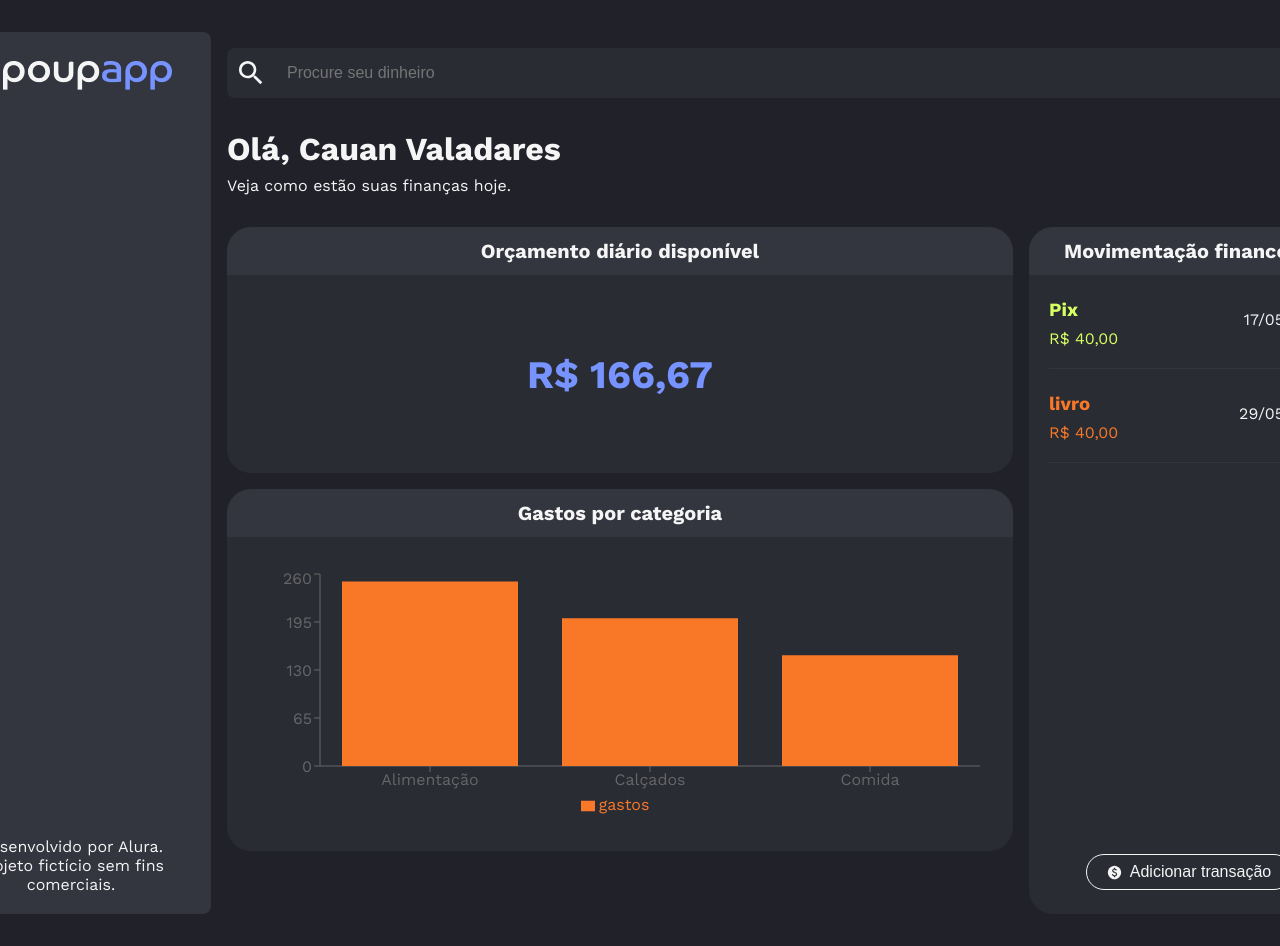
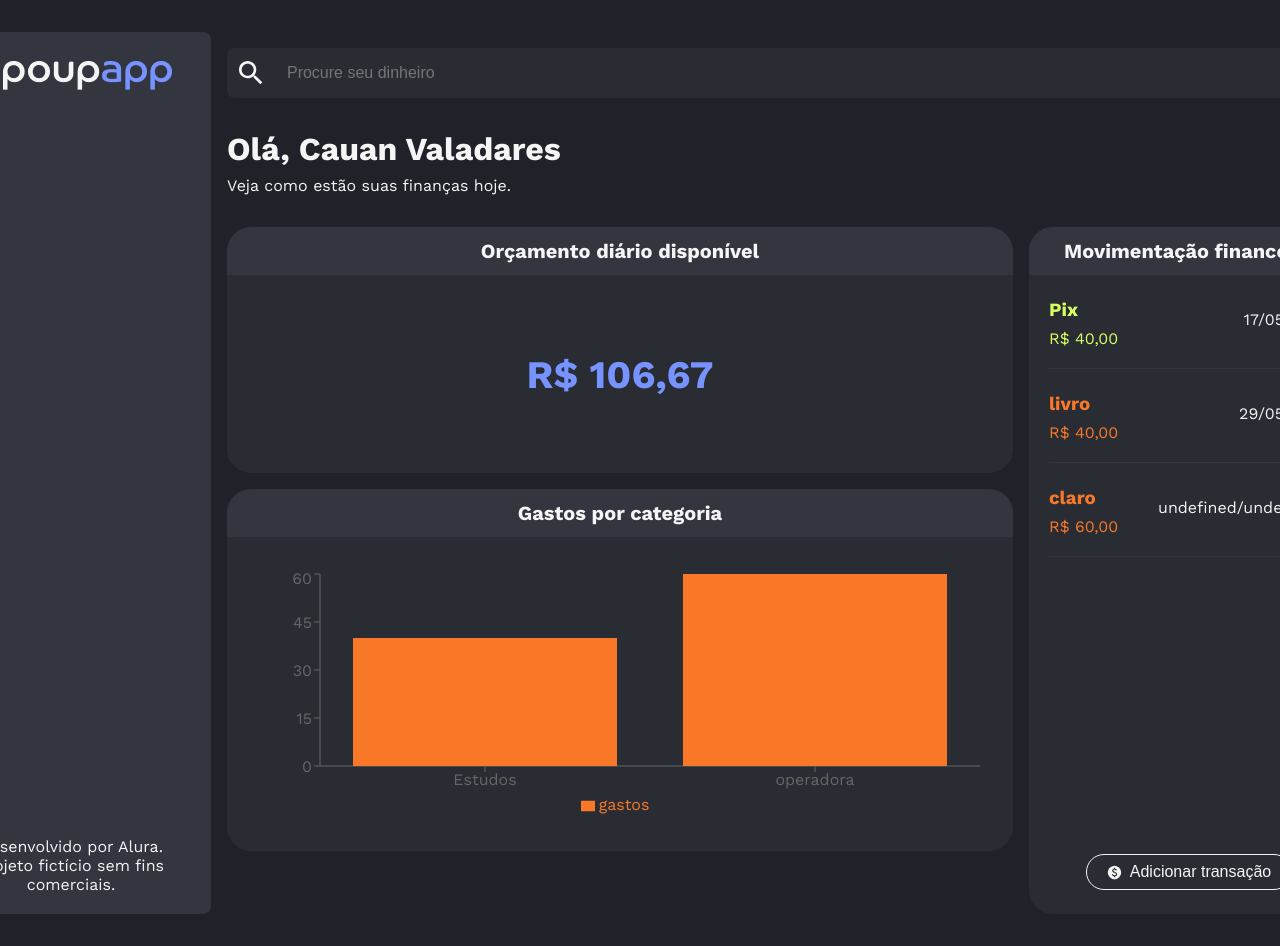
Before and after one commit to CauanVSVV/poupapp, a React (Vite) app: page /home in a window 1280 px wide. Shown: the top 946 px of the page. Built offline with nearby package versions, Linux system fonts and the light colour scheme; data requests are answered from the project's data file.

Commit message:
feat: implement financial balance chart with expense tracking by category

```diff
--- a/db.json
+++ b/db.json
@@ -4,13 +4,19 @@
       "id": "0710",
       "nome": "Cauan Valadares",
       "renda": "5000",
-      "orcamentoDiario": 166.66666666666666
+      "orcamentoDiario": 106.66666666666666
     },
     {
       "id": "f576",
       "nome": "Cauan Valadares",
       "renda": "5000",
       "orcamentoDiario": 166.66666666666666
+    },
+    {
+      "id": "5d3f",
+      "nome": "Cauan Valadares",
+      "renda": "2500",
+      "orcamentoDiario": 83.33333333333333
     }
   ],
   "transacoes": [
@@ -31,6 +37,15 @@
       "categoria": "Estudos",
       "data": "2025-05-29",
       "userId": "0710"
+    },
+    {
+      "id": "6b50",
+      "nome": "claro",
+      "valor": 60,
+      "tipo": "despesa",
+      "categoria": "operadora",
+      "data": "",
+      "userId": "0710"
     }
   ]
 }
--- a/src/componentes/BalancoFinanceiro/index.tsx
+++ b/src/componentes/BalancoFinanceiro/index.tsx
@@ -1,26 +1,19 @@
 import { BarChart, XAxis, YAxis, Tooltip, Legend, Bar } from "recharts";
 import { Cartao, CartaoCabecalho, CartaoCorpo } from "../Cartao";
 import styled from "styled-components";
+import userGastosPorCategoria from "../../hooks/userGastosPorCategoria";
 
 export const AreaChart = styled.div`
   padding: var(--padding-xs);
 `;
 
 const BalancoFinanceiro = () => {
-  const data = [
-    {
-      categoria: "Alimentação",
-      gastos: 250,
-    },
-    {
-      categoria: "Calçados",
-      gastos: 200,
-    },
-    {
-      categoria: "Comida",
-      gastos: 150,
-    },
-  ];
+  const gastosPorCategoria = userGastosPorCategoria()
+  const data = Object.entries(gastosPorCategoria).map(([categoria, gastos]) => ({
+    categoria,
+    gastos,
+  }))
+
   return (
     <Cartao>
       <CartaoCabecalho>Gastos por categoria</CartaoCabecalho>
--- /dev/null
+++ b/src/hooks/userGastosPorCategoria.tsx
@@ -0,0 +1,19 @@
+import { useMemo } from "react"
+import { useAppContext } from "../context/AppContext"
+
+const userGastosPorCategoria = () => {
+    const {transacoes} = useAppContext()
+
+    const gastosPorCategoria = useMemo(() => {
+        return transacoes
+            .filter((transacao) => transacao.tipo === "despesa")
+            .reduce<Record<string, number>>((total, transacao) => {
+                total[transacao.categoria] = (total[transacao.categoria] || 0) + transacao.valor
+                return total
+            }, {})
+    }, [transacoes])
+
+    return gastosPorCategoria
+}
+
+export default userGastosPorCategoria
```
